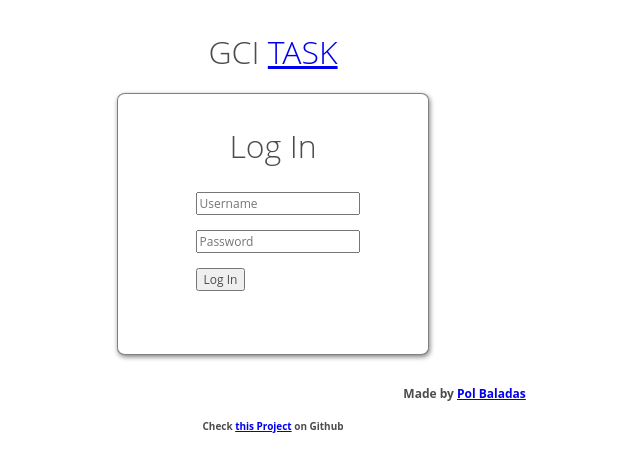
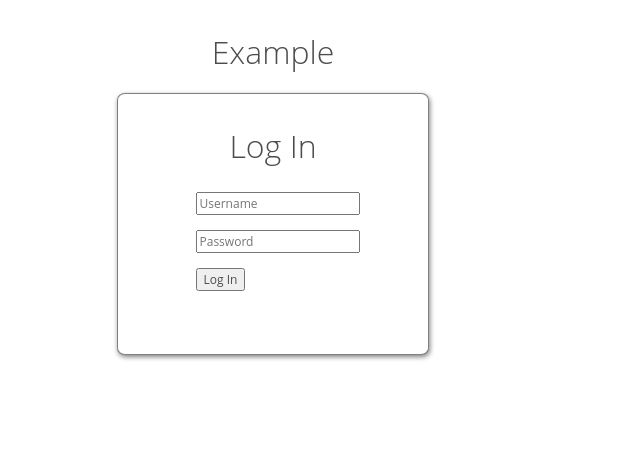
Before and after one commit to EN10/FlaskLogin, a Flask app: template templates/index.html in a window 1280 px wide. Shown: the top 472 px of the page, without its empty margins (367-1007 px from the left). Run offline with Flask 2, Linux system fonts and the light colour scheme; the template is opened without the code that fills it, so the values that code supplies are empty.

Commit message:
Update index.html

```diff
--- a/templates/index.html
+++ b/templates/index.html
@@ -3,7 +3,7 @@
     <link href="static/main.css" rel="stylesheet" type="text/css" media="all">
 </head>
     <body>
-      <h1 style="text-align:center;">GCI <a href="https://codein.withgoogle.com/dashboard/task-instances/6211328603586560/?sp-page=1">TASK</a></h1>
+      <h1 style="text-align:center;">Example</h1>
     	<div class="box">
   			<h1>Log In</h1>
   			<form action="/" method="post">
@@ -14,12 +14,6 @@
     			<input type="submit" class="button" value="Log In"/>
   			</form>
 		</div>
-
-    <div class="footer">
-      <h4>Made by <a href="http://www.github.com/PolBaladas">Pol Baladas</a></h4>
-      <h5 style="text-align:center;">Check <a href="https://github.com/PolBaladas/GCI-LoginApp">this Project</a> on Github</h5>
-    </div>
-
     {%if users%}
     <div class="users" style="margin-left:20%">
       <h2>Registered Users List</h2>
```
